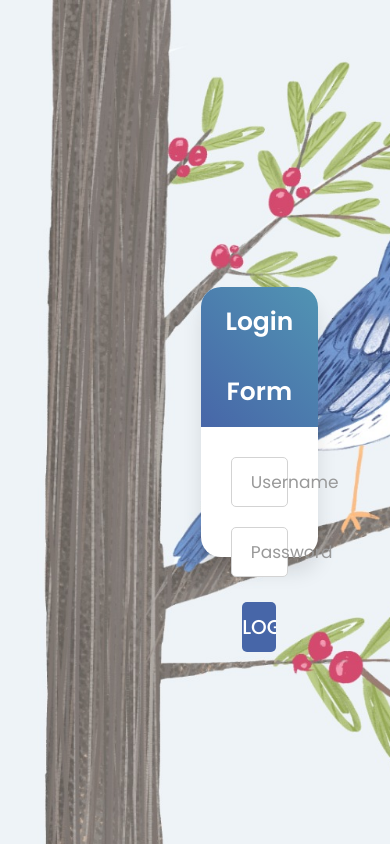
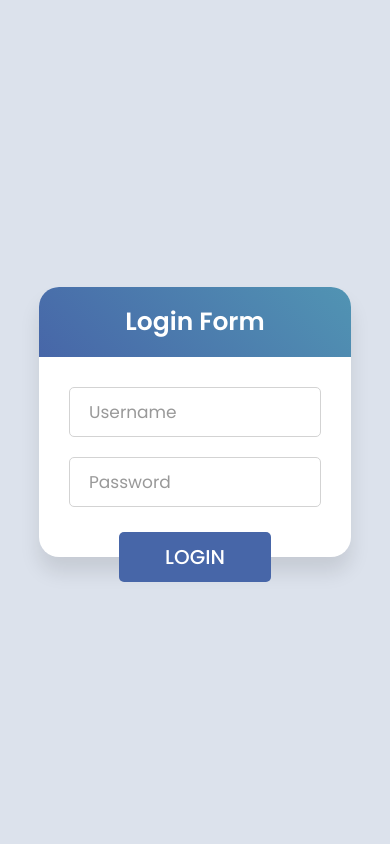
Before and after one commit to AmrutaKoshe/Project-Planner, a PHP site: page /login.html in a window 390 px wide. Run offline with PHP 8.4, Linux system fonts and the light colour scheme.

Commit message:
mobile view

```diff
--- a/css/login.css
+++ b/css/login.css
@@ -14,7 +14,7 @@ html,body{
   background-color: #eff2f8;
   background-image: url('images/birddbgg.jpg');
   background-repeat: no-repeat;
-  background-size: cover;
+  background-size: auto 100%;
   /* background: linear-gradient(-135deg, #c850c0, #4158d0); */
 }
 ::selection{
@@ -153,10 +153,15 @@ form .pass-link a:hover,
 form .signup-link a:hover{
   text-decoration: underline;
 }
-/* Comment*/
 
-@media screen and (max-width: 1024px){
-  html,body{
+@media screen and (max-width: 768px){
+  .wrapper{
+    margin-left: 0%;
+    width: 80%;
+  }
 
+  body{
+    background-image: none;
+    background-color: #dce2ec;
   }
 }
```
